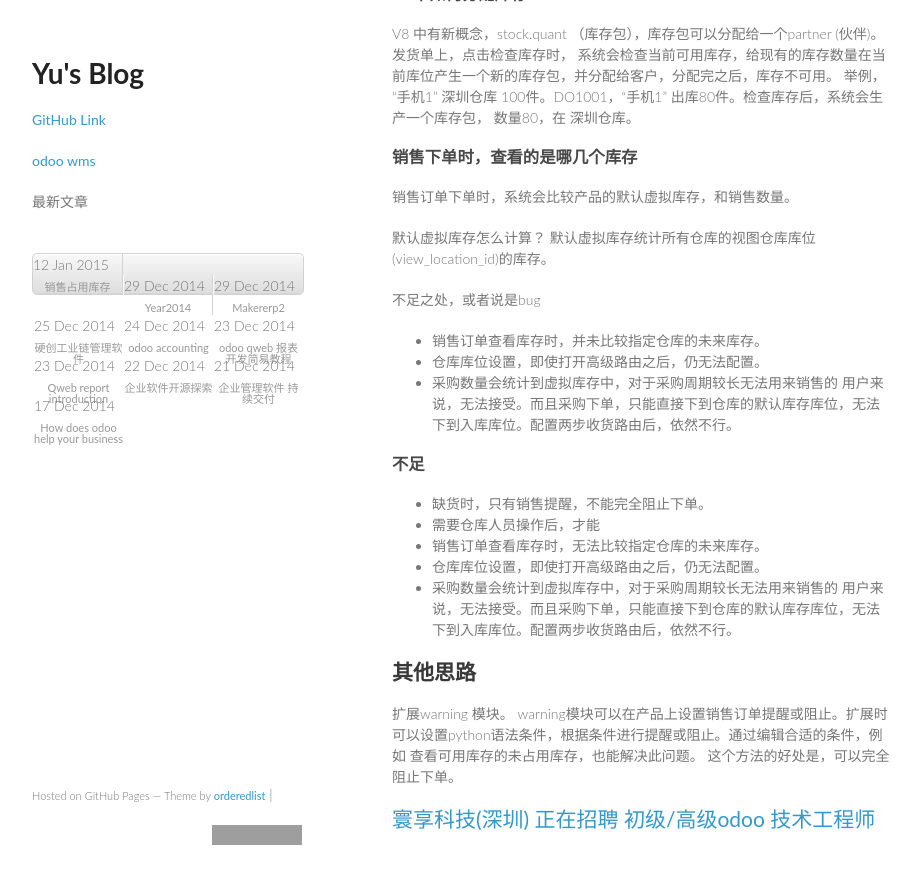
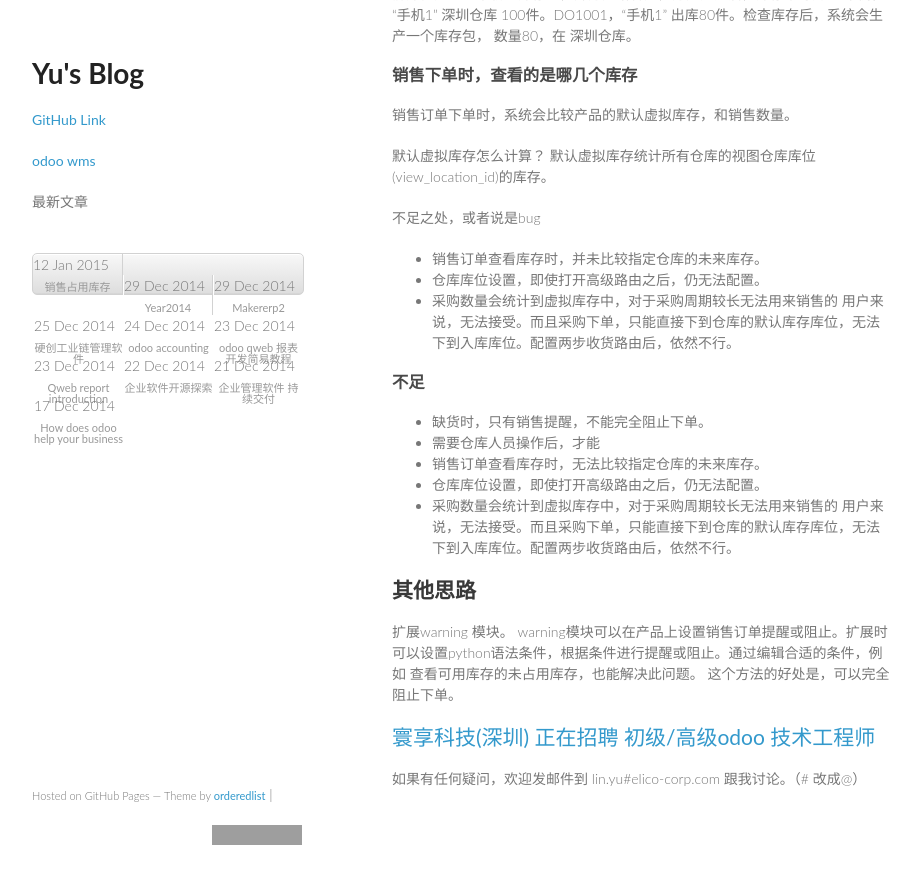
Before and after one commit to uynil/uynil.github.io, a Jekyll site: the page built from _posts/2015-01-12-sales_reserve_stock.md, in a window 1280 px wide and 900 px high, scrolled down 853 px. Shown: the top 884 px of the window, without its empty margins (178-1098 px from the left). Built offline with Jekyll 4.4.1, drawn with Linux system fonts in a browser that asks for light colours; Markdown is read by kramdown in place of the engine named in the settings; after the commit the page ends 1712 px from its top, so only the background shows below that; some of the changed lines change nothing that is shown; some of the changed text lies outside the part shown; grey boxes are pictures that could not be loaded.

Commit message:
add reserve stock 5

```diff
--- a/_posts/2015-01-12-sales_reserve_stock.md
+++ b/_posts/2015-01-12-sales_reserve_stock.md
@@ -4,10 +4,6 @@
 ---
 
 #{{page.title}}
-
-关于odoo占用库存
-
-占用库存是一个常见的ERP功能，
 ## 问题背景
 
 这两天在给深圳一家批发业务为主的公司上线ERP，在销售部分，碰到了这样一个常见的问题。他们的不同销售人员下单的时候，会争抢库存，销售人员A检查库存时还有货，正常下单；然后，销售人员B下单，由于库存并未发出，检查库存时也有货，正常下单。最后B的订单先发货，发完后，库存不够，A单无法正常发出，发期延迟，客户不满。
@@ -64,3 +60,5 @@
 
 ## [寰享科技(深圳) 正在招聘 初级/高级odoo 技术工程师][job_link]
 [job_link]: http://simple-is-better.com/jobs/866 "Eilco Shenzhen hire odoo developers"
+
+如果有任何疑问，欢迎发邮件到 lin.yu#elico-corp.com 跟我讨论。（# 改成@）
```
